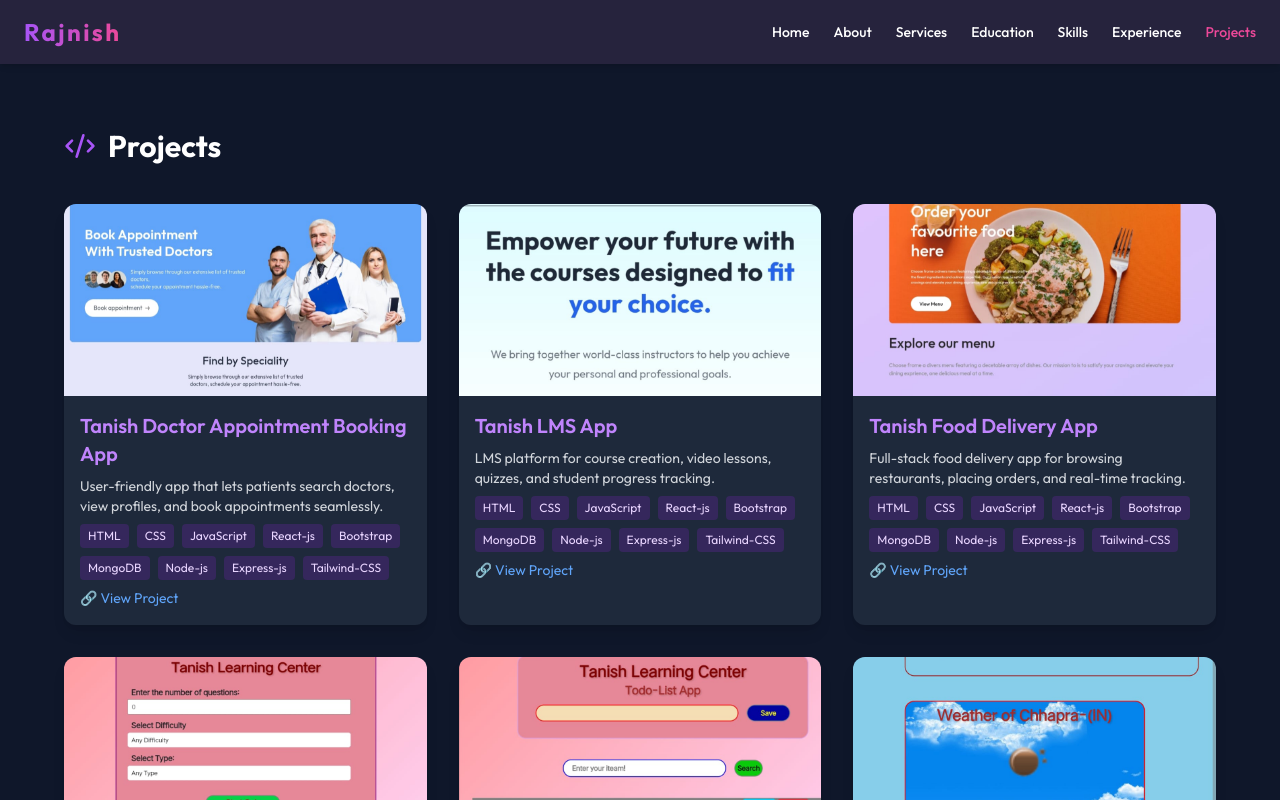
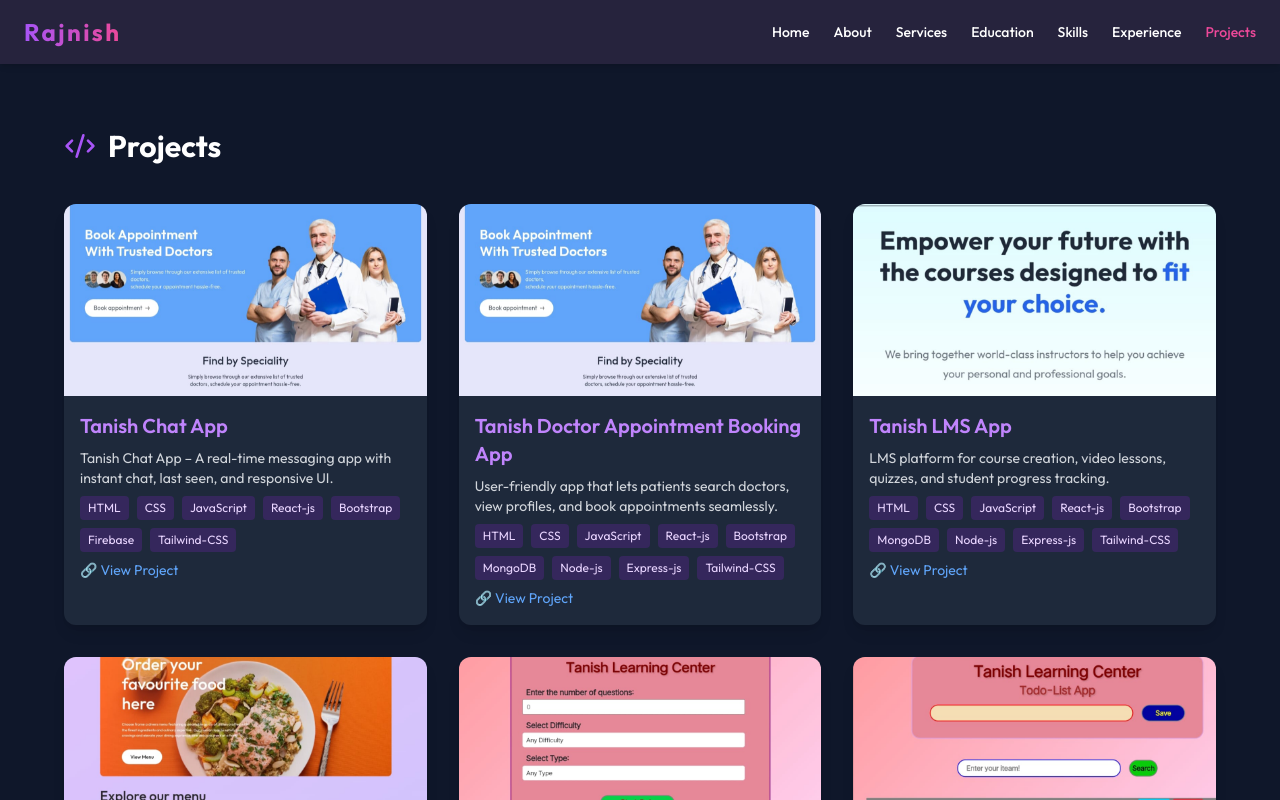
Before and after one commit to Er-Rajnish-Kumar-Tiwari/Biodata, a React (Vite) app in the folder biodata/: page /project in a window 1280 px wide. Shown: the top 800 px of the page. Built offline with nearby package versions, Linux system fonts and the light colour scheme.

Commit message:
Update projects.jsx

```diff
--- a/biodata/src/Pages/projects.jsx
+++ b/biodata/src/Pages/projects.jsx
@@ -15,6 +15,22 @@ import Tan12 from "../Pages/p12.jpg";
 import Tan13 from "../Pages/p13.jpg";
 
 const projectData = [
+  {
+    name: "Tanish Chat App",
+    description:
+      "Tanish Chat App – A real-time messaging app with instant chat, last seen, and responsive UI.",
+    technologies: [
+      "HTML",
+      "CSS",
+      "JavaScript",
+      "React-js",
+      "Bootstrap",
+      "Firebase",
+      "Tailwind-CSS",
+    ],
+    link: "https://tanish-chat-app.onrender.com",
+    image: Tan13,
+  },
   {
     name: "Tanish Doctor Appointment Booking App",
     description:
```
